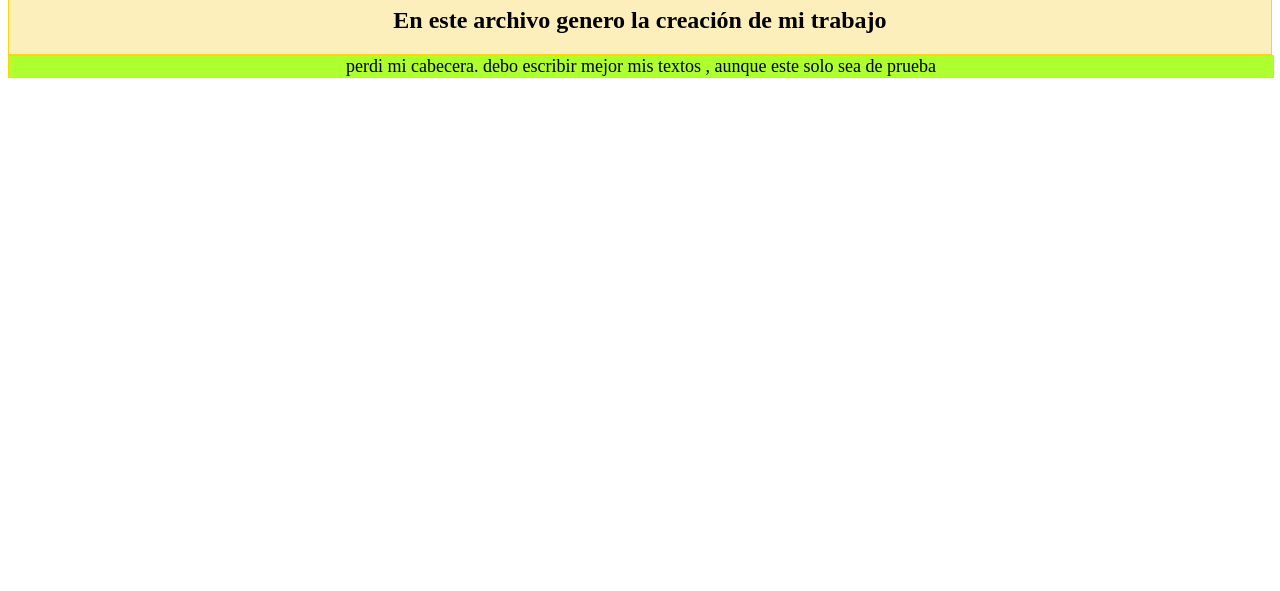
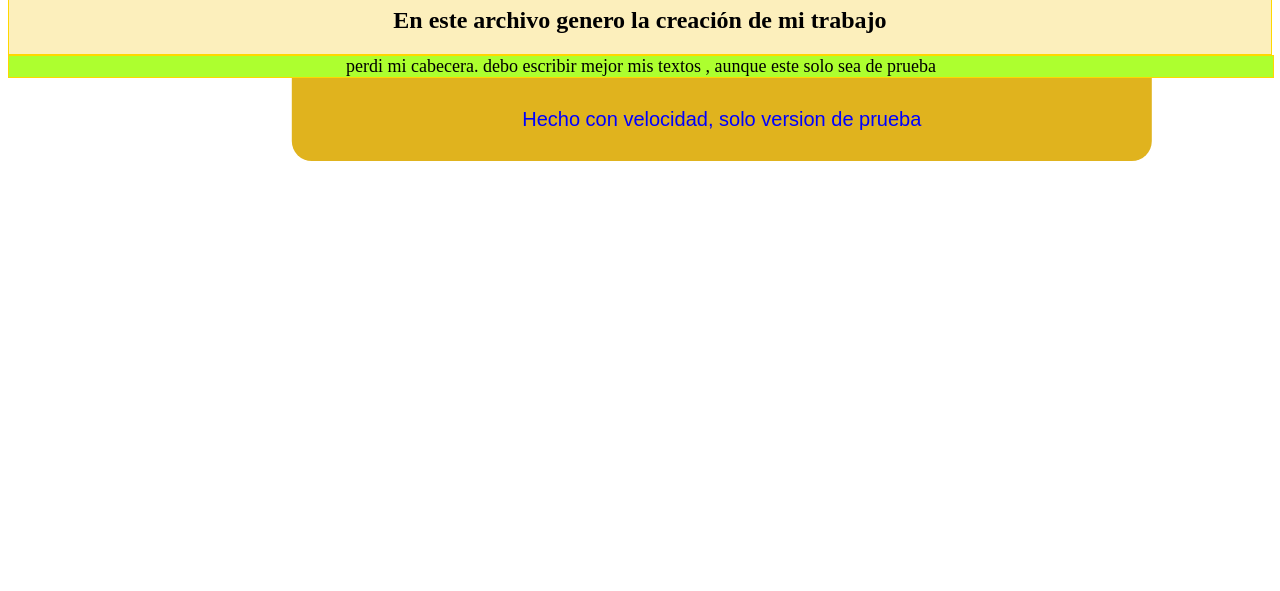
Before and after one commit to Jhetal0001/Jhetal0001, a plain HTML site: page index.html in a window 1280 px wide. Shown: the part 209-800 px from the top of the page. Drawn offline with Linux system fonts and the light colour scheme.

Commit message:
se crea footer!

```diff
--- a/index.html
+++ b/index.html
@@ -14,5 +14,6 @@
         <h1>prueba de mi primer trabajo</h1>
         <h2>En este archivo genero la creación de mi trabajo</h2></div>
         <div class="texto_p"><span>perdi mi cabecera. debo escribir mejor mis textos , aunque este solo sea de prueba</span></div>
+        <div class="footer"><span>Hecho con velocidad, solo version de prueba</span></div>
     </body>
 </html>
--- a/style.css
+++ b/style.css
@@ -32,3 +32,16 @@ body {
     font-family: Arial, Helvetica, sans-serif;
     color: rgb(0, 81, 255);
 }
+.footer{
+    width: 800px;
+    transform: translate(33%, 0);
+    text-align: center;
+    padding: 30px;
+    color: blue;
+    background: rgb(224, 179, 30);
+    border-radius: 0px 0px 20px 20px;
+}
+.footer span {
+    font-size: 20px;
+    font-family: Arial, Helvetica, sans-serif, bold;
+}
```
